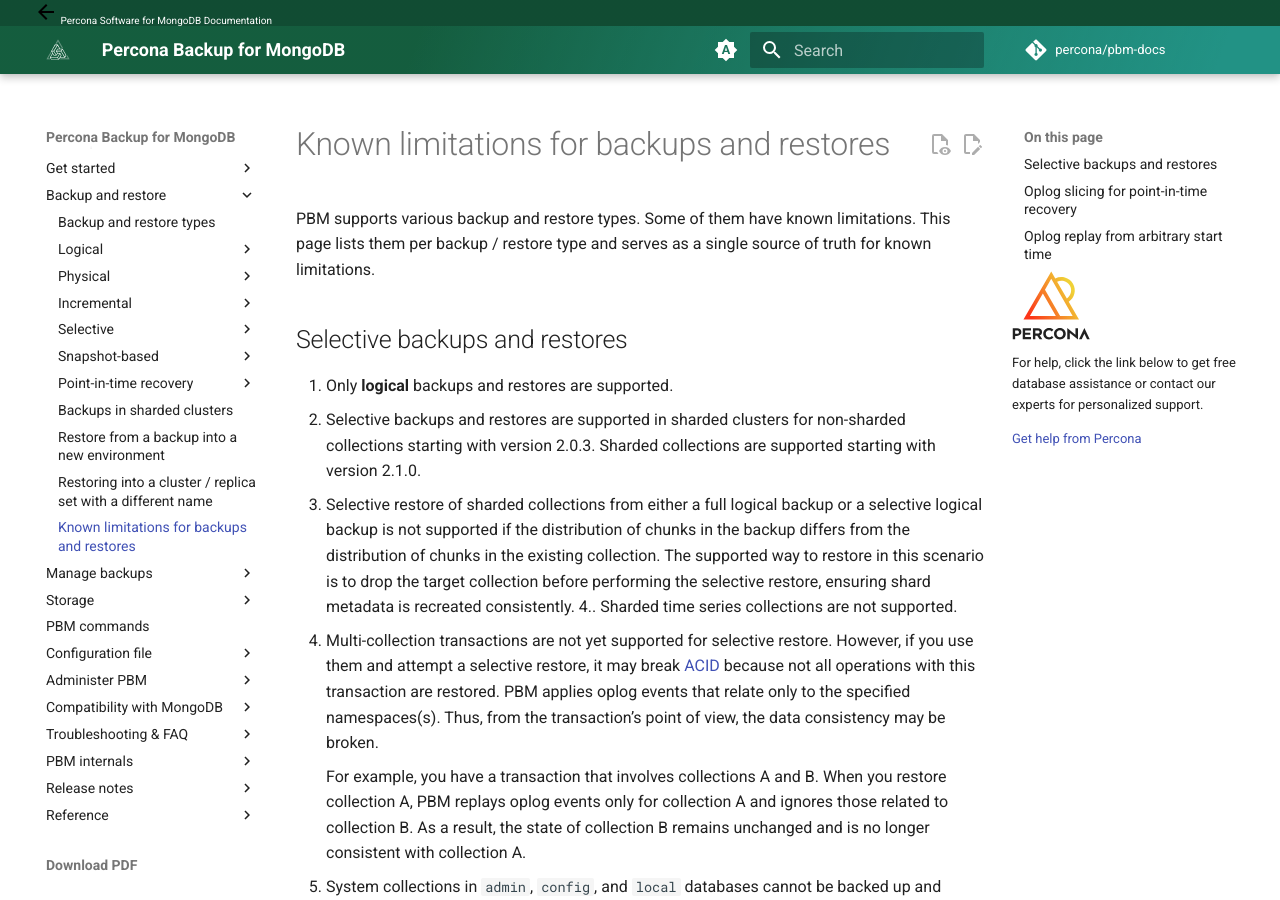
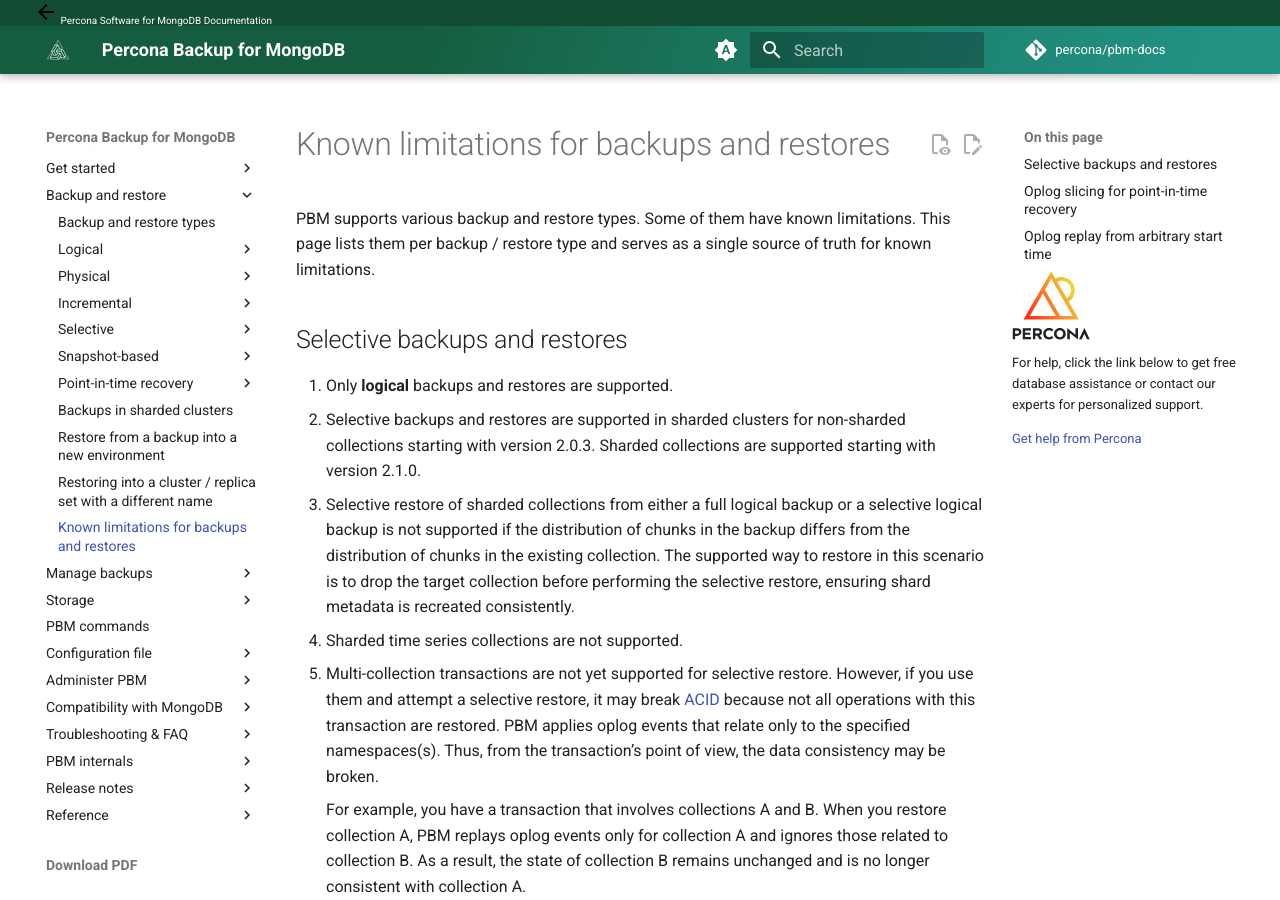
Before and after one commit to percona/pbm-docs, an MkDocs documentation site: the page built from docs/features/known-limitations.md, in a window 1280 px wide and 900 px high. Built offline with MkDocs 1.6.1 and Material for MkDocs 9.7.7, drawn with Linux system fonts in a browser that asks for light colours; nearby versions of some CDN libraries; comment, search, counter and statistics services are not loaded.

Commit message:
Update docs/features/known-limitations.md
Co-authored-by: Copilot <175728472+Copilot@users.noreply.github.com>

```diff
--- a/docs/features/known-limitations.md
+++ b/docs/features/known-limitations.md
@@ -7,7 +7,7 @@ PBM supports various backup and restore types. Some of them have known limitatio
 1. Only **logical** backups and restores are supported.
 2. Selective backups and restores are supported in sharded clusters for non-sharded collections starting with version 2.0.3. Sharded collections are supported starting with version 2.1.0.
 3. Selective restore of sharded collections from either a full logical backup or a selective logical backup is not supported if the distribution of chunks in the backup differs from the distribution of chunks in the existing collection. The supported way to restore in this scenario is to drop the target collection before performing the selective restore, ensuring shard metadata is recreated consistently.
-4.. Sharded time series collections are not supported.
+4. Sharded time series collections are not supported.
 5. Multi-collection transactions are not yet supported for selective restore. However, if you use them and attempt a selective restore, it may break [ACID](../reference/glossary.md#acid) because not all operations with this transaction are restored. PBM applies oplog events that relate only to the specified namespaces(s). Thus, from the transaction's point of view, the data consistency may be broken.
 
     For example, you have a transaction that involves collections A and B. When you restore collection A, PBM replays oplog events only for collection A and ignores those related to collection B. As a result, the state of collection B remains unchanged and is no longer consistent with collection A.
```
